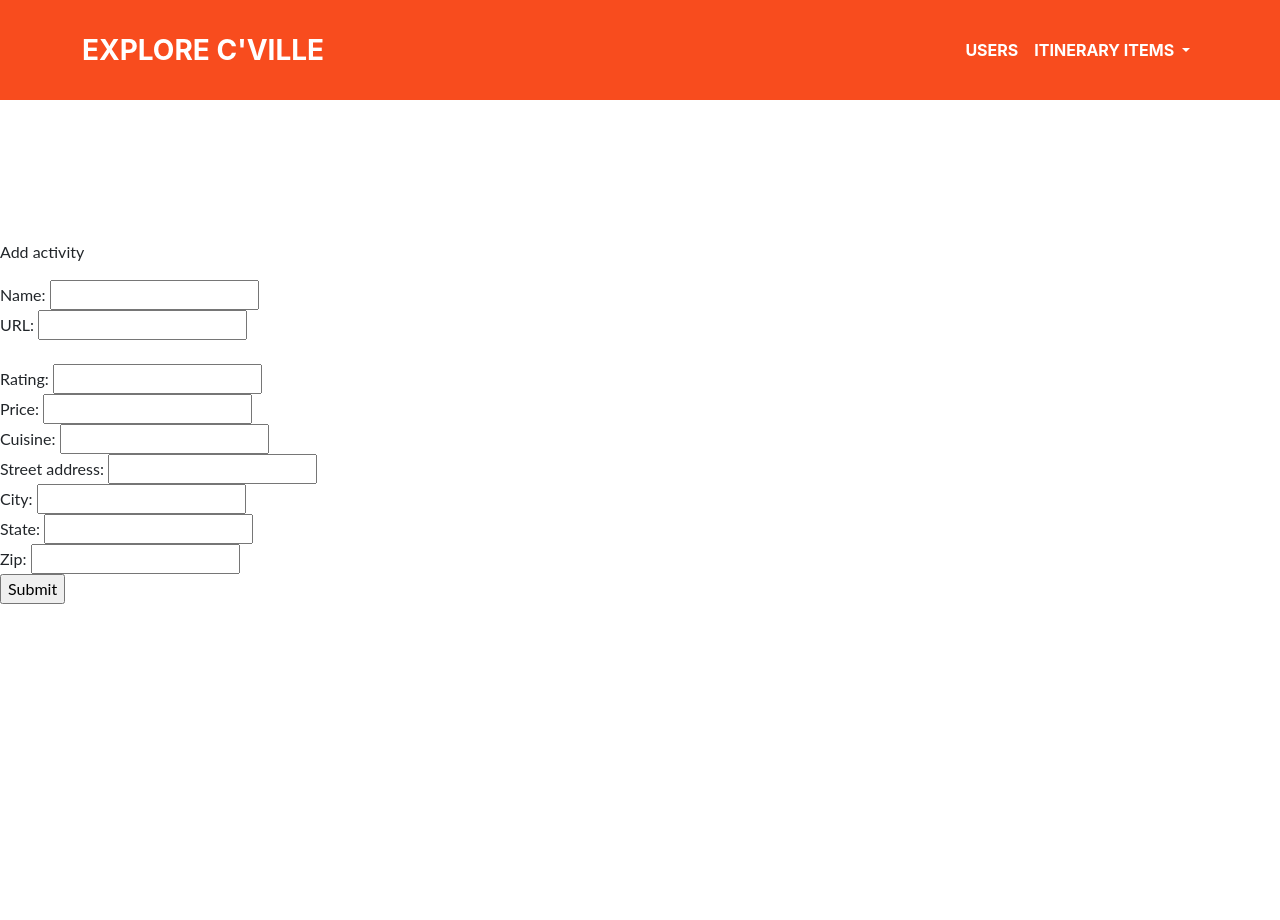
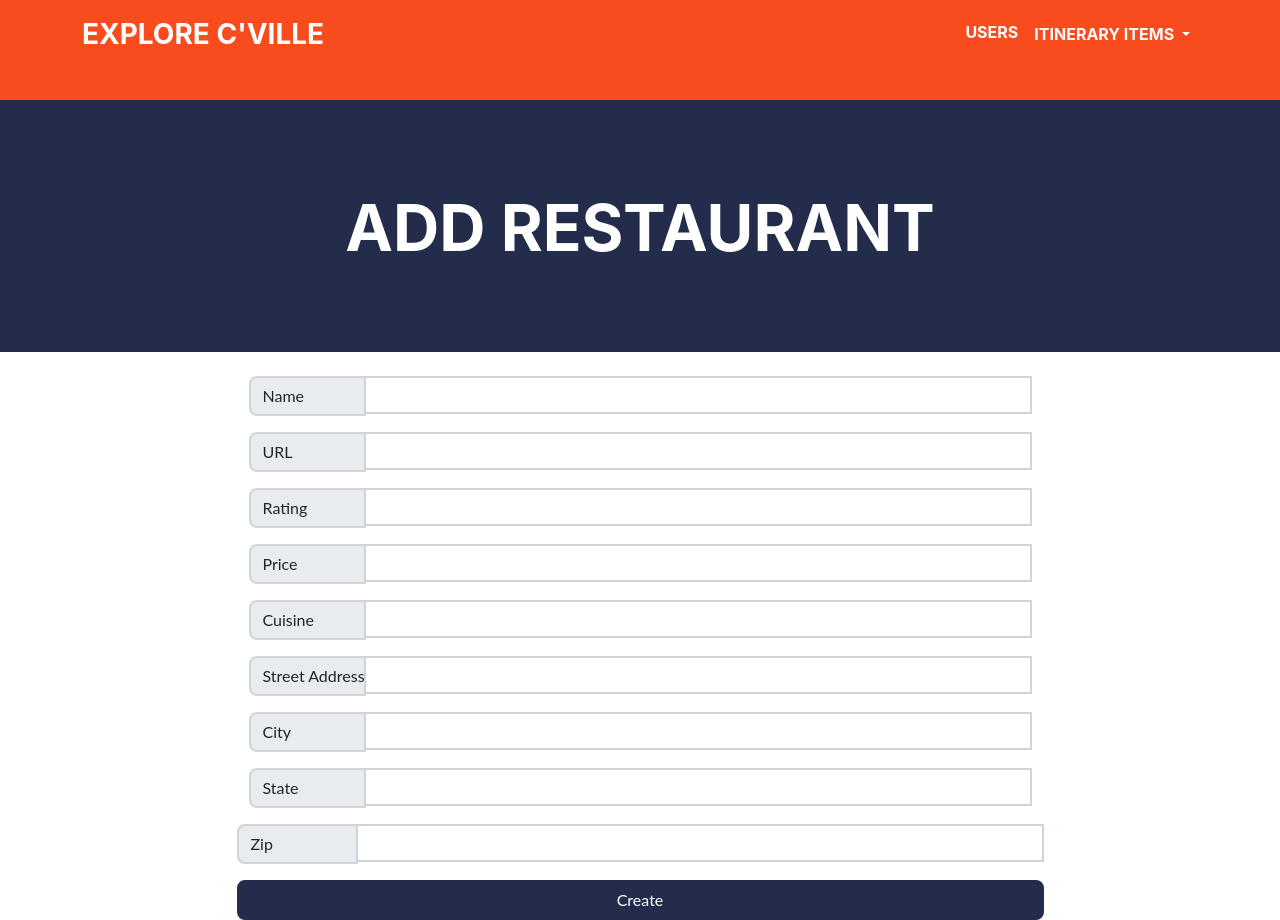
Before and after one commit to pfwrocks/explore-cville, a PHP site: page /add-restaurant.php in a window 1280 px wide. Before the commit the page ends 604 px from the top, so only its background shows below. Run offline with PHP 8.4, Linux system fonts and the light colour scheme.

Commit message:
restaurant goodish

```diff
--- a/add-restaurant.php
+++ b/add-restaurant.php
@@ -1,26 +1,63 @@
+<?php include './components/navigation.php';?>
+
+  <!-- Masthead-->
+  <header class="masthead bg-primary text-white text-center">
+      <div class="container d-flex align-items-center flex-column">
+          <!-- Masthead Heading-->
+          <h1 class="masthead-heading text-uppercase mb-0">Add Restaurant</h1>
+      </div>
+  </header>
+
+  <div class="container">
+    <center>
+      <div class="col-9">
+        <br>
+        <form action="<?php $_SERVER['PHP_SELF'] ?>" method="post" style="line-height:0px">
+
 <?php
-include './components/navigation-with-linebreaks.php';
 require('add-activity.php');
 require("connect-db.php");
 addRestaurantForm();
 // Form for inserting new restaurants.
 function addRestaurantForm(){
     /* activities.php?btnaction=restaurant*/
-    echo"<p> Add activity </p>";
     echo "<html>
-        <body>
+    <div class = 'container'>
         <form action = '' method='post'>
-        Name: <input type='text' name='activity_name'><br>
-        URL: <input type='text' name='activity_url'><br>
+          <div class='input-group mb-3'>
+          <span class='input-group-text' id='basic-addon3' style='width:15%'>Name</span>
+          <input type='text' name='activity_name' class='form-control' id='basic-url' aria-describedby='basic-addon3' value=''><br>
+          </div>
+
+          <div class='input-group mb-3'>
+        <span class='input-group-text' id='basic-addon3' style='width:15%'>URL</span><input type='text' name='activity_url' class='form-control' id='basic-url' aria-describedby='basic-addon3' value=''><br>
         <br>
-        Rating: <input type='text' name='res_rating'><br>
-        Price: <input type='text' name='res_price'><br>
-        Cuisine: <input type='text' name='res_cuisine'><br>
-        Street address: <input type='text' name='res_street'><br>
-        City: <input type='text' name='res_city'><br>
-        State: <input type='text' name='res_state'><br>
-        Zip: <input type='text' name='res_zip'><br>
-        <input type='submit'>
+</div>
+          <div class='input-group mb-3'>
+        <span class='input-group-text' id='basic-addon3' style='width:15%'>Rating</span><input type='text' name='res_rating' class='form-control' id='basic-url' aria-describedby='basic-addon3' value=''><br>
+</div>
+          <div class='input-group mb-3'>
+        <span class='input-group-text' id='basic-addon3' style='width:15%'>Price</span><input type='text' name='res_price' class='form-control' id='basic-url' aria-describedby='basic-addon3' value=''><br>
+</div>
+          <div class='input-group mb-3'>
+        <span class='input-group-text' id='basic-addon3' style='width:15%'>Cuisine</span><input type='text' name='res_cuisine' class='form-control' id='basic-url' aria-describedby='basic-addon3' value=''><br>
+</div>
+          <div class='input-group mb-3'>
+        <span class='input-group-text' id='basic-addon3' style='width:15%'>Street Address</span><input type='text' name='res_street' class='form-control' id='basic-url' aria-describedby='basic-addon3' value=''><br>
+</div>
+          <div class='input-group mb-3'>
+        <span class='input-group-text' id='basic-addon3' style='width:15%'>City</span><input type='text' name='res_city' class='form-control' id='basic-url' aria-describedby='basic-addon3' value=''><br>
+</div>
+          <div class='input-group mb-3'>
+        <span class='input-group-text' id='basic-addon3' style='width:15%'>State</span><input type='text' name='res_state' class='form-control' id='basic-url' aria-describedby='basic-addon3' value=''><br>
+        </div></div>
+          <div class='input-group mb-3'>
+        <span class='input-group-text' id='basic-addon3' style='width:15%'>Zip</span><input type='text' name='res_zip' class='form-control' id='basic-url' aria-describedby='basic-addon3' value=''><br>
+        </div>
+          <div class='d-grid gap-2'>
+            <button class='btn btn-primary' type='submit'>Create</button>
+          </div>
+        </div>
     </form>
         </body>
     </html>";
```
